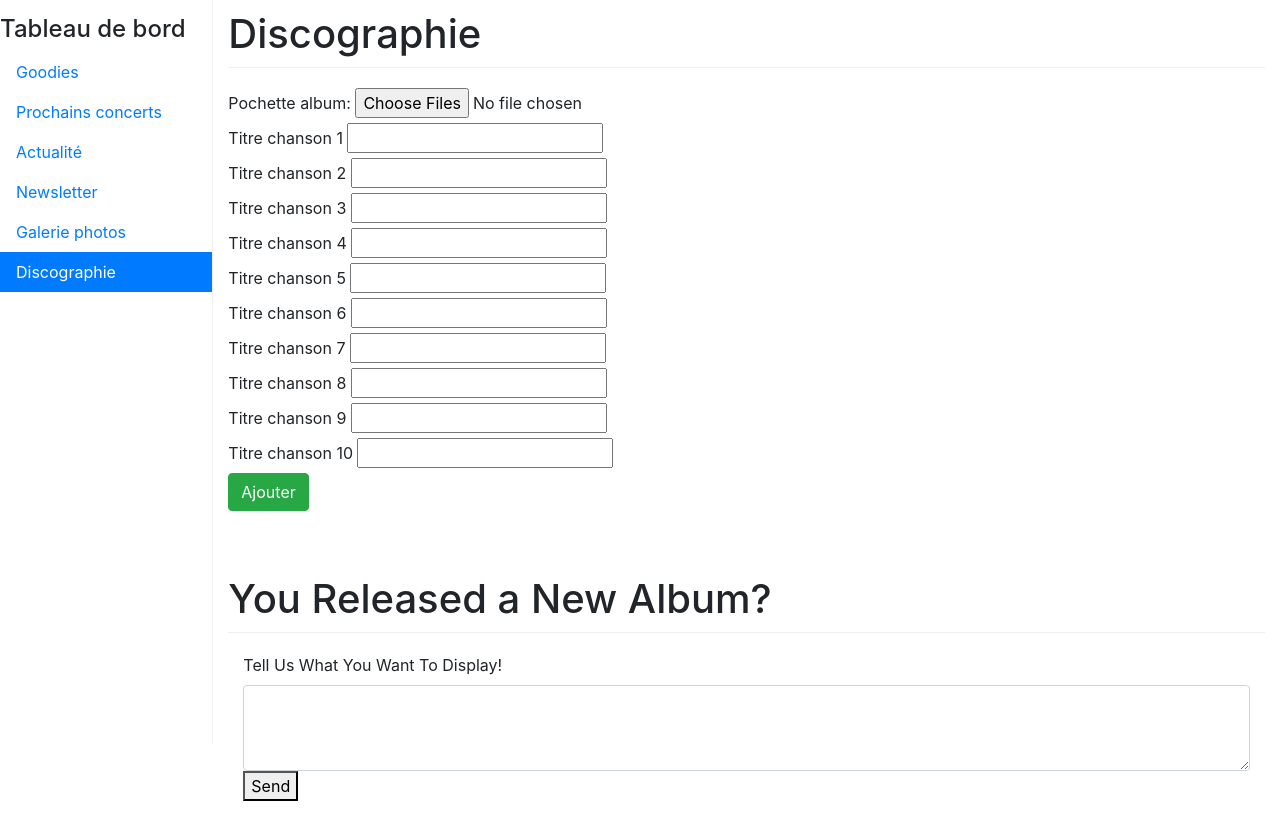
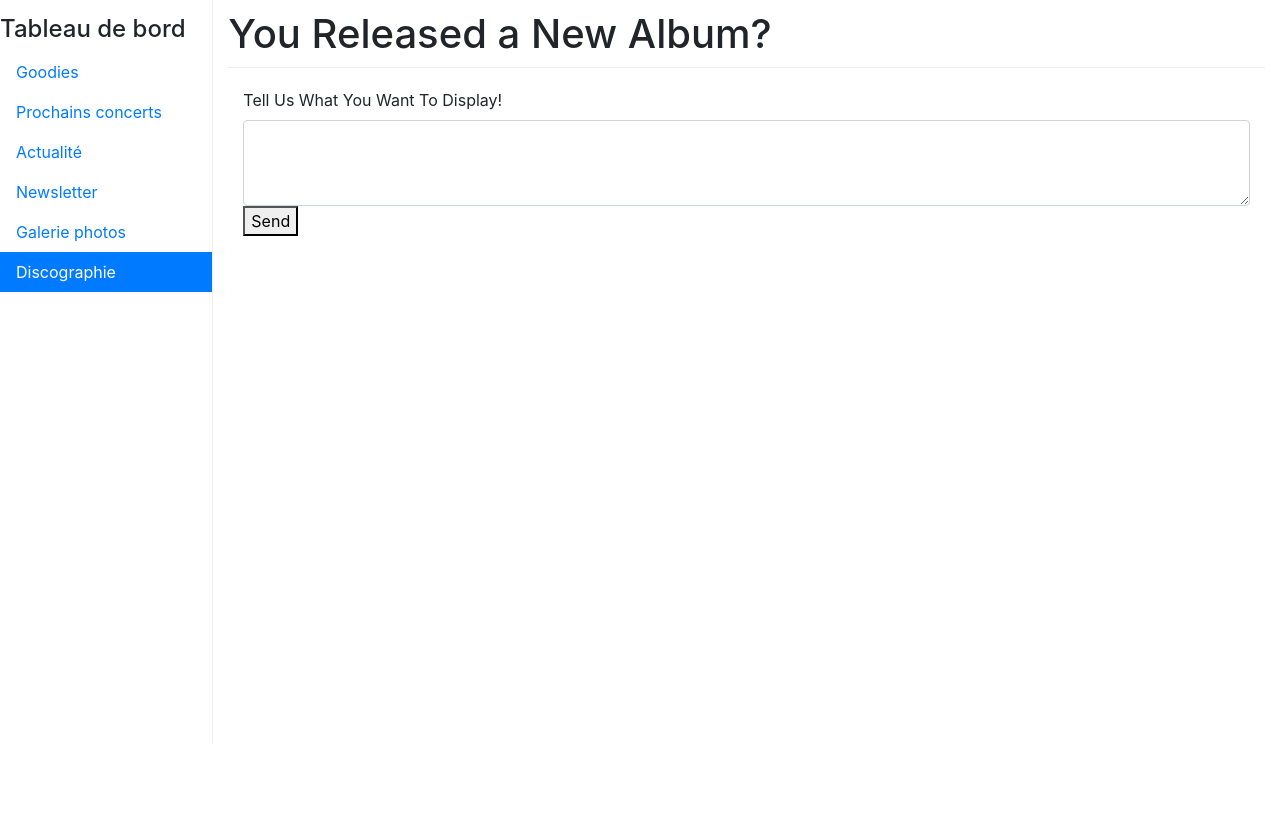
Before and after one commit to ccoralie/strasbourg_0218_php_MusicBand, a PHP site: template hardcore_MVC-master/src/View/Admin/adminDiscographie.html.twig in a window 1280 px wide. Shown: the part 56-873 px from the top of the page. After the commit the page ends 800 px from the top, so only its background shows below. Run offline with PHP 8.4, Linux system fonts and the light colour scheme; the template is opened without the code that fills it, so the values that code supplies are empty; some libraries are stand-ins or nearby versions; some web fonts are replaced.

Commit message:
Mail Bon

```diff
--- a/hardcore_MVC-master/src/View/Admin/adminDiscographie.html.twig
+++ b/hardcore_MVC-master/src/View/Admin/adminDiscographie.html.twig
@@ -55,63 +55,10 @@
 
 
                     <main class="col-sm-9 offset-sm-3 col-md-10 offset-md-2 pt-3">
-                        <h1>Discographie</h1>
 
 
-                        <form action="" enctype="multipart/form-data" method="post">
-
-                            <div>
-                                <label for='upload'>Pochette album:</label>
-                                <input id='upload' name="upload[]" type="file" multiple="multiple" />
-                            </div>
-                            <div>
-
-                                <label for="chanson">Titre chanson 1 </label>
-                                <input type="text">
-                            </div>
-                            <div>
-                                <label for="chanson">Titre chanson 2 </label>
-                                <input type="text">
-                            </div>
-                            <div>
-                                <label for="chanson">Titre chanson 3 </label>
-                                <input type="text">
-                            </div>
-                            <div>
-                                <label for="chanson">Titre chanson 4 </label>
-                                <input type="text">
-                            </div>
-                            <div>
-                                <label for="chanson">Titre chanson 5 </label>
-                                <input type="text">
-                            </div>
-                            <div>
-                                <label for="chanson">Titre chanson 6 </label>
-                                <input type="text">
-                            </div>
-                            <div>
-                                <label for="chanson">Titre chanson 7 </label>
-                                <input type="text">
-                            </div>
-                            <div>
-                                <label for="chanson">Titre chanson 8 </label>
-                                <input type="text">
-                            </div>
-                            <div>
-                                <label for="chanson">Titre chanson 9 </label>
-                                <input type="text">
-                            </div>
-                            <div>
-                                <label for="chanson">Titre chanson 10</label>
-                                <input type="text">
-                            </div>
-                            <div>
-                                <p><input type="submit" name="submit" value="Ajouter" class="btn btn-success"></p>
-                                <br><br>
-                            </div>
 
 
-                        </form>
                         <h1>You Released a New Album?</h1>
 
 
```
Also changed, not shown: hardcore_MVC-master/app/db.php (deleted, +0 -8 lines).
